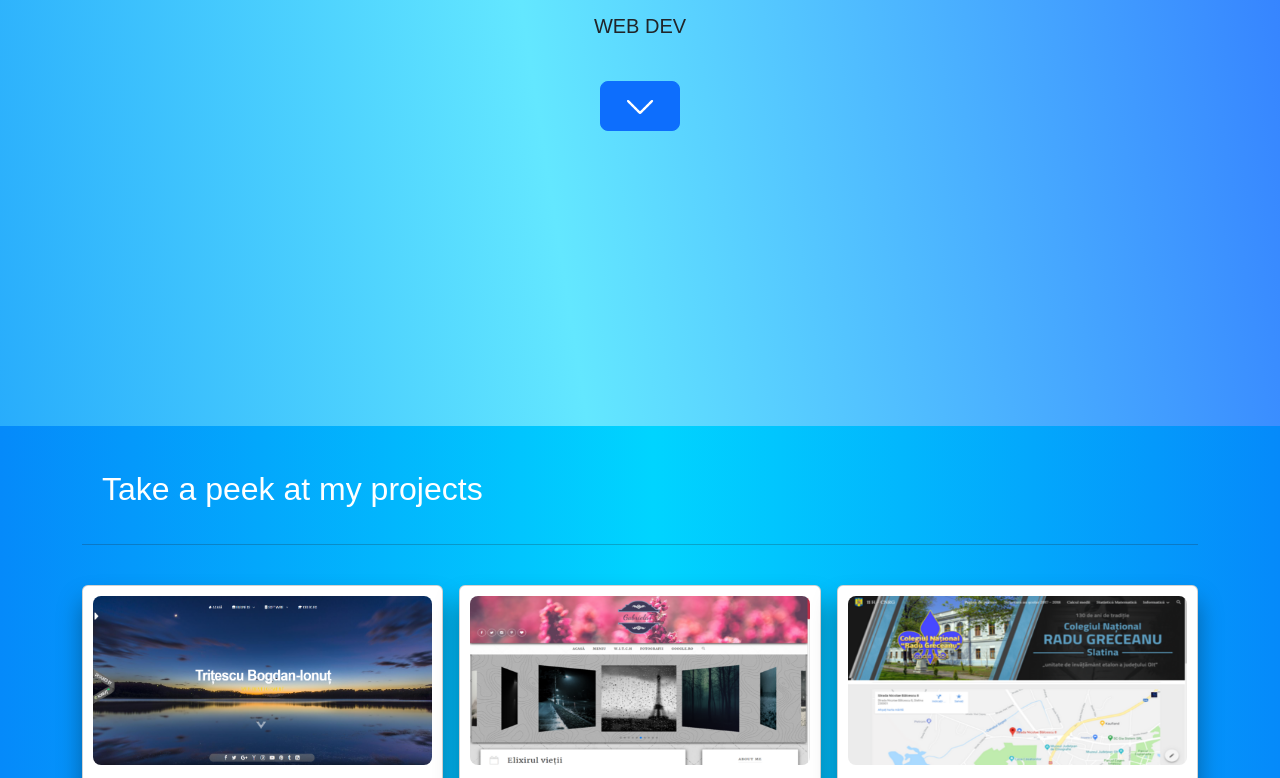
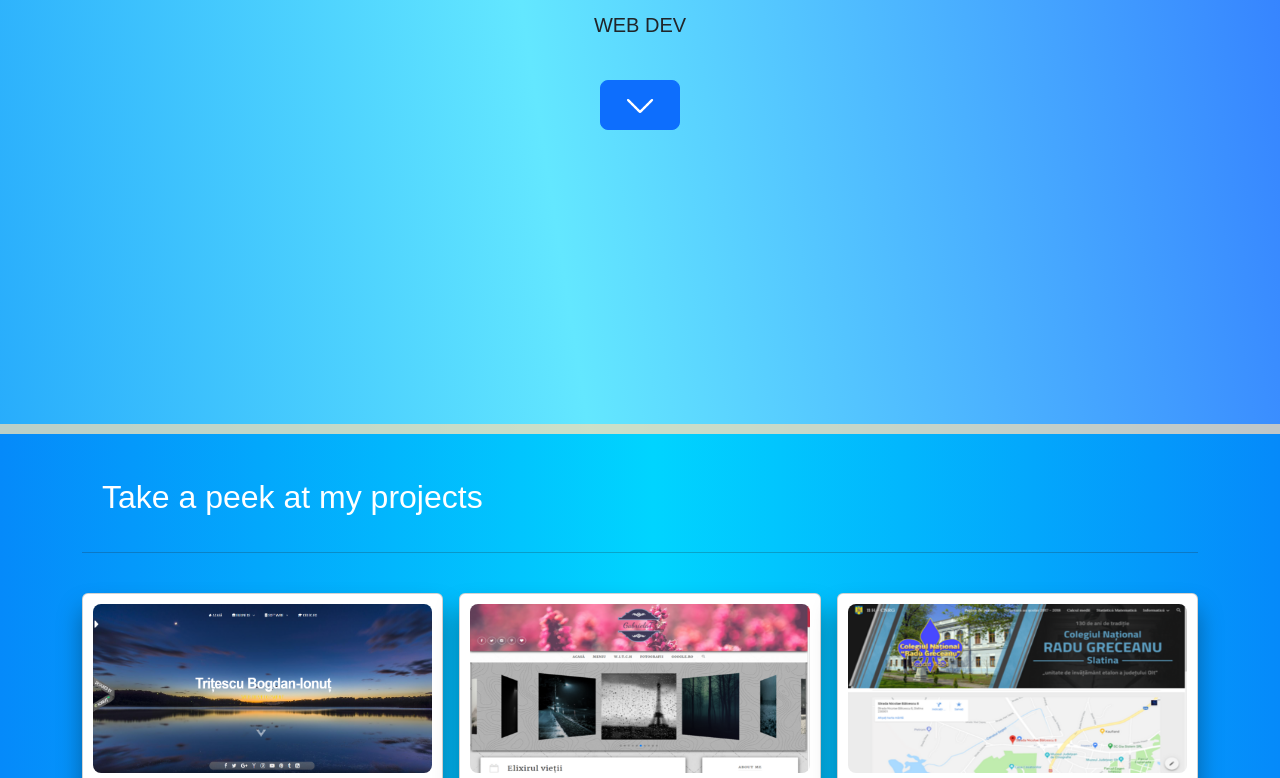
Before and after one commit to TritescuBogdan/Capstone-project-2-portfolio, a plain HTML site: page index.html in a window 1280 px wide. Shown: the part 366-1144 px from the top of the page. Drawn offline with nearby package versions, Linux system fonts and the light colour scheme; a web font is replaced by a local one.

Commit message:
Update styles.css
added border to <hero>

```diff
--- a/styles.css
+++ b/styles.css
@@ -18,9 +18,10 @@ body {
   );
   background-size: 200% 200%;
   animation: gradient 12s ease-out infinite;
-  height: 99vh;
+  height: 100vh;
   display: flex;
   align-items: center;
+  border-bottom: 10px solid #f5deb3b5;
 }
 
 @keyframes gradient {
```
